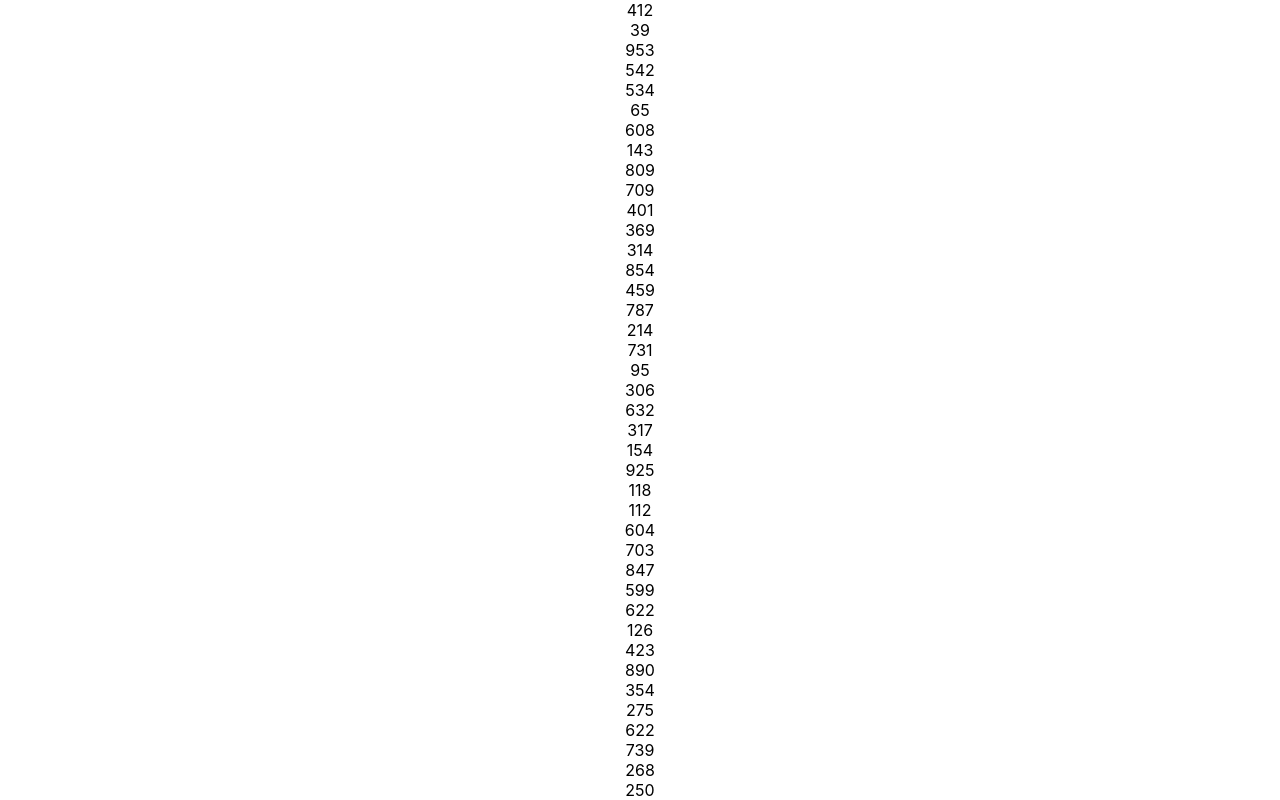
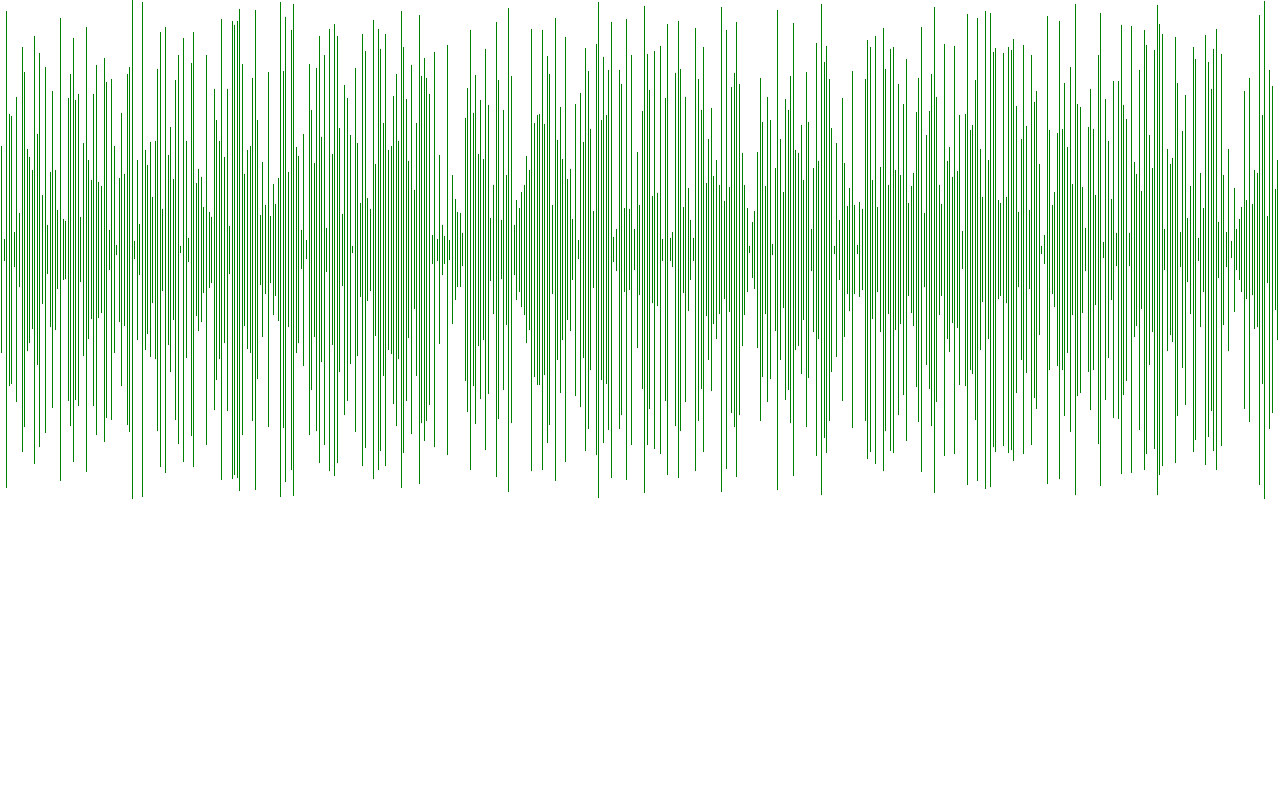
Before and after one commit to EricDaoNguyen/async-project-sorting, a React (Create React App) app: page / in a window 1280 px wide. Shown: the top 800 px of the page. Built offline with nearby package versions, Linux system fonts and the light colour scheme.

Commit message:
Added CSS styling for bars to appear.

```diff
--- a/src/SortingApp/SortingApp.jsx
+++ b/src/SortingApp/SortingApp.jsx
@@ -35,7 +35,7 @@ export default class SortingApp extends React.Component {
   // Generates random bars
   resetArray() {
     const array = []
-    for(let i = 0; i < 100; i++) { array.push(randomNumber(5, 1000)) }
+    for(let i = 0; i < 500; i++) { array.push(randomNumber(5, 500)) }
     this.setState({ array })
   }
 
@@ -44,13 +44,15 @@ export default class SortingApp extends React.Component {
     const { array } = this.state
 
     return(
-      <>
+      <div className="container">
       {array.map((value, index) => (
-        <div className="bar" key={index}>
-          {value}
-        </div>
+        <div
+        className="bar"
+        key={index}
+        style={{height:`${value}px`}}
+        ></div>
       ))}
-      </>
+      </div>
     )
   }
 }
--- a/src/SortingApp/style.css
+++ b/src/SortingApp/style.css
@@ -0,0 +1,13 @@
+.container {
+  display: flex;
+  height: 100%;
+  width: 100%;
+  justify-content: space-evenly;
+  align-items: center;
+}
+
+.bar {
+  background-color: green;
+  width: 5px;
+  margin: 0 1px;
+}
```
